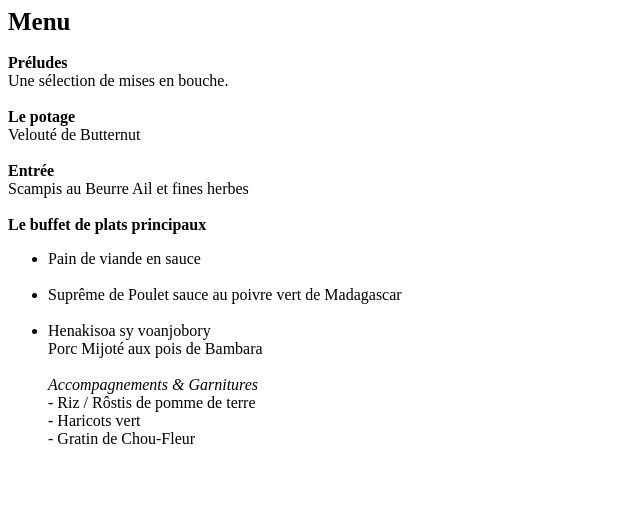
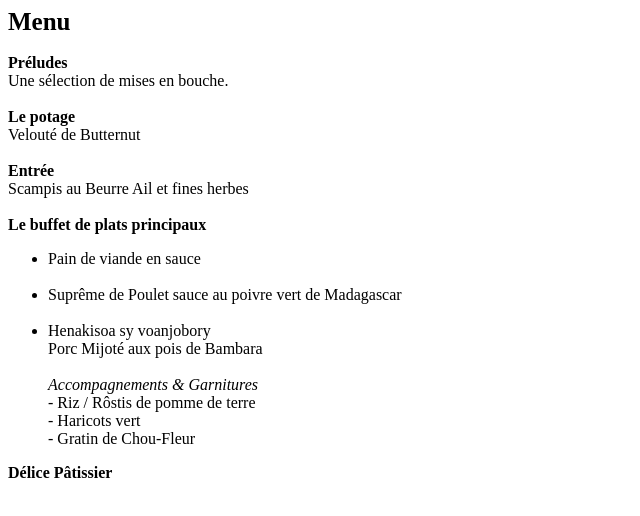
Before and after one commit to matthieubertiaux-git/Birthday-party, a plain HTML site: page index.html in a window 1280 px wide. Shown: the whole page, without its empty margins (0-640 px from the left). Drawn offline with Linux system fonts and the light colour scheme.

Commit message:
Update index.html

```diff
--- a/index.html
+++ b/index.html
@@ -18,5 +18,6 @@
         - Haricots vert<br>
         - Gratin de Chou-Fleur</li>
 </ul></p>
+<strong>Délice Pâtissier</strong><br>
 <p><br></p>
 </html>
```
